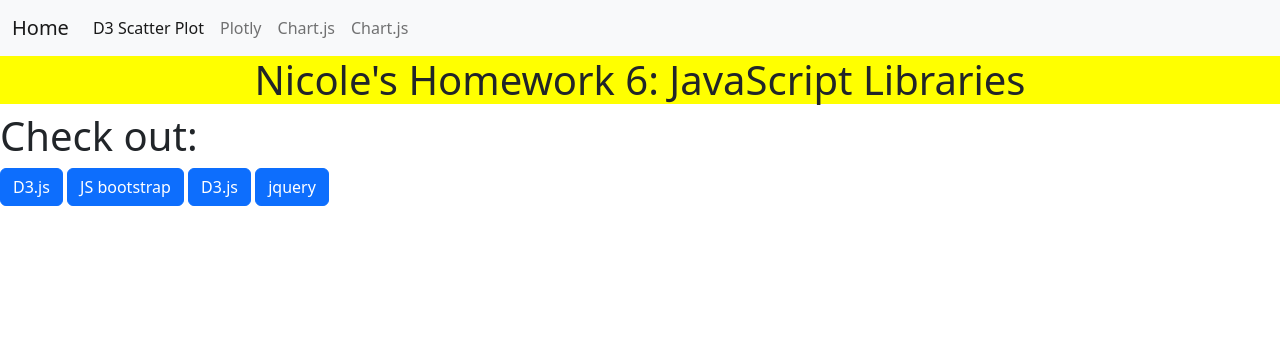
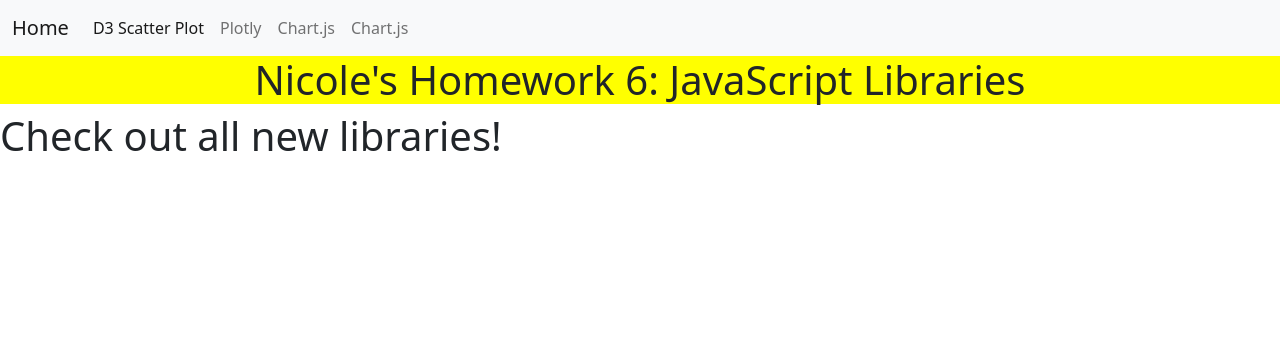
Before and after one commit to NicoleGoral/Hwk6, a PHP site: page / in a window 1280 px wide. Shown: the top 356 px of the page. Run offline with PHP 8.4, Linux system fonts and the light colour scheme.

Commit message:
Update index.php

```diff
--- a/index.php
+++ b/index.php
@@ -10,13 +10,8 @@
 
 <div>
     <h1>
-        Check out:
+        Check out all new libraries!
     </h1>
-
-    <a class="btn btn-primary" href="one.php"  role="button"> D3.js </a>
-    <a class="btn btn-primary" href="two.html"  role="button"> JS bootstrap</a>
-    <a class="btn btn-primary" href="three.php"  role="button"> D3.js </a>
-    <a class="btn btn-primary" href="four.php"  role="button"> jquery </a>
 </div>
 
 
```
